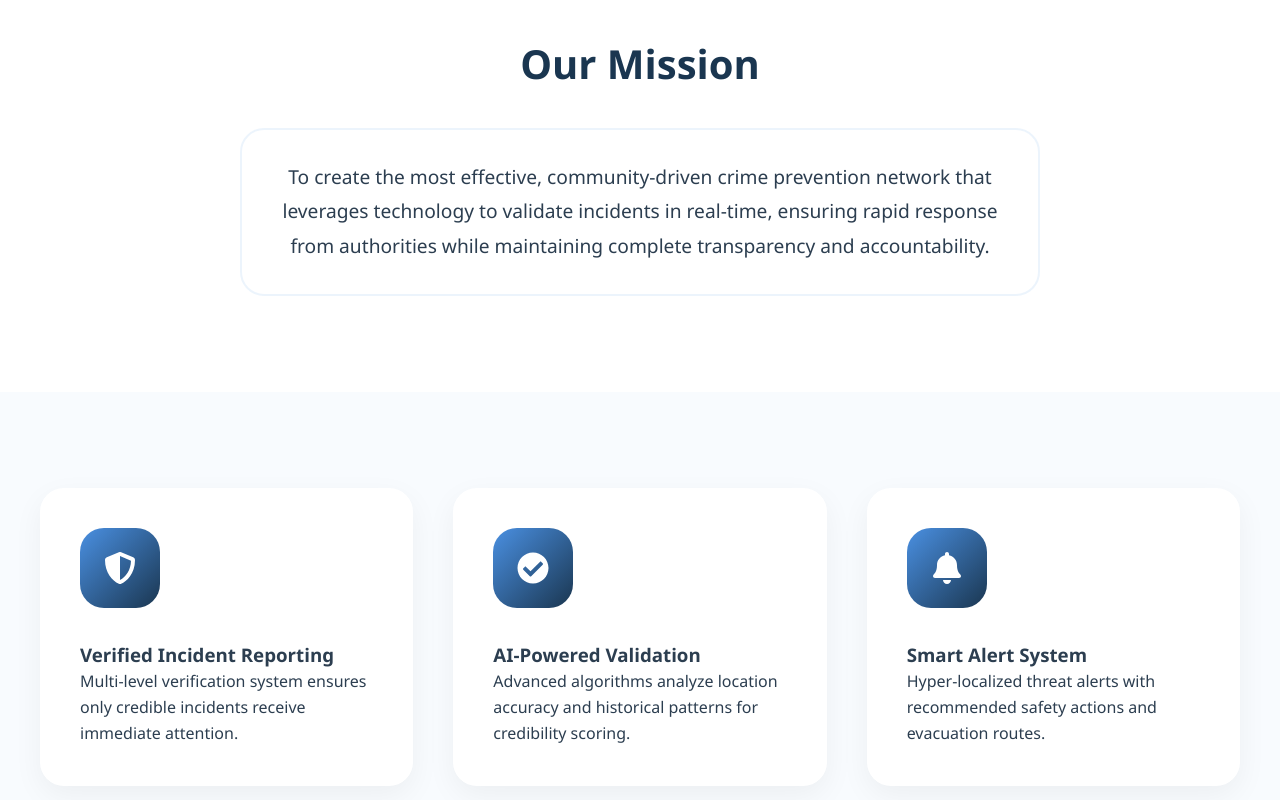
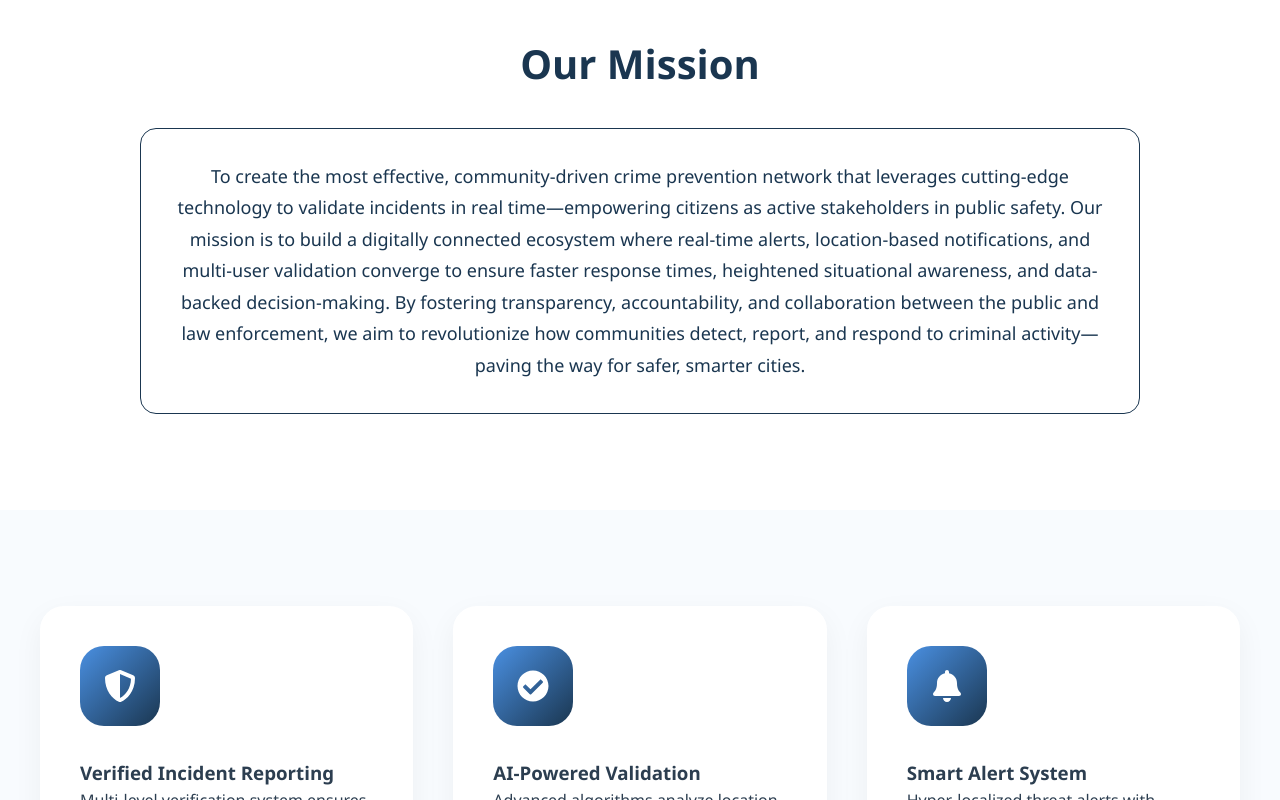
Before and after one commit to fahim-5/Crime-rescue-Team, a React (Vite) app in the folder frontend/: page /about in a window 1280 px wide. Shown: the part 780-1580 px from the top of the page. Built offline with nearby package versions, Linux system fonts and the light colour scheme.

Commit message:
No user design 100% ok

```diff
--- a/frontend/src/components/About.jsx
+++ b/frontend/src/components/About.jsx
@@ -1,4 +1,4 @@
-import React from 'react';
+import React from "react";
 import {
   FaShieldAlt,
   FaCheckCircle,
@@ -8,9 +8,9 @@ import {
   FaUsers,
   FaLock,
   FaChartLine,
-  FaDatabase
-} from 'react-icons/fa';
-import styles from './About.module.css';
+  FaDatabase,
+} from "react-icons/fa";
+import styles from "./About.module.css";
 
 const About = () => {
   return (
@@ -18,10 +18,13 @@ const About = () => {
       {/* Hero Section */}
       <section className={styles.hero}>
         <div className={styles.heroContent}>
-          <h1 className={styles.title}>Empowering Communities Through Collaborative Safety</h1>
+          <h1 className={styles.title}>
+            Empowering Communities Through Collaborative Safety
+          </h1>
           <p className={styles.subtitle}>
-            Our advanced crime reporting platform bridges the gap between citizens and law enforcement,
-            creating safer neighborhoods through real-time collaboration and verified incident reporting.
+            Our advanced crime reporting platform bridges the gap between
+            citizens and law enforcement, creating safer neighborhoods through
+            real-time collaboration and verified incident reporting.
           </p>
           <div className={styles.stats}>
             <div className={styles.statItem}>
@@ -43,11 +46,19 @@ const About = () => {
       {/* Mission Section */}
       <section className={styles.mission}>
         <div className={styles.missionContent}>
-          <h2 className={styles.missionTitle}>Our Mission</h2>
-          <p className={styles.missionStatement}>
-            To create the most effective, community-driven crime prevention network that leverages
-            technology to validate incidents in real-time, ensuring rapid response from authorities
-            while maintaining complete transparency and accountability.
+          <h2 className={styles.missionTitlet1}>Our Mission</h2>
+          <p className={styles.missionStatement1}>
+            To create the most effective, community-driven crime prevention
+            network that leverages cutting-edge technology to validate incidents
+            in real time—empowering citizens as active stakeholders in public
+            safety. Our mission is to build a digitally connected ecosystem
+            where real-time alerts, location-based notifications, and multi-user
+            validation converge to ensure faster response times, heightened
+            situational awareness, and data-backed decision-making. By fostering
+            transparency, accountability, and collaboration between the public
+            and law enforcement, we aim to revolutionize how communities detect,
+            report, and respond to criminal activity—paving the way for safer,
+            smarter cities.
           </p>
         </div>
       </section>
@@ -56,27 +67,47 @@ const About = () => {
       <section className={styles.features}>
         <div className={styles.grid}>
           <div className={styles.card}>
-            <div className={styles.icon}><FaShieldAlt /></div>
+            <div className={styles.icon}>
+              <FaShieldAlt />
+            </div>
             <h3>Verified Incident Reporting</h3>
-            <p>Multi-level verification system ensures only credible incidents receive immediate attention.</p>
+            <p>
+              Multi-level verification system ensures only credible incidents
+              receive immediate attention.
+            </p>
           </div>
 
           <div className={styles.card}>
-            <div className={styles.icon}><FaCheckCircle /></div>
+            <div className={styles.icon}>
+              <FaCheckCircle />
+            </div>
             <h3>AI-Powered Validation</h3>
-            <p>Advanced algorithms analyze location accuracy and historical patterns for credibility scoring.</p>
+            <p>
+              Advanced algorithms analyze location accuracy and historical
+              patterns for credibility scoring.
+            </p>
           </div>
 
           <div className={styles.card}>
-            <div className={styles.icon}><FaBell /></div>
+            <div className={styles.icon}>
+              <FaBell />
+            </div>
             <h3>Smart Alert System</h3>
-            <p>Hyper-localized threat alerts with recommended safety actions and evacuation routes.</p>
+            <p>
+              Hyper-localized threat alerts with recommended safety actions and
+              evacuation routes.
+            </p>
           </div>
 
           <div className={styles.card}>
-            <div className={styles.icon}><FaUserShield /></div>
+            <div className={styles.icon}>
+              <FaUserShield />
+            </div>
             <h3>Identity Verification</h3>
-            <p>Multi-tier verification system for civilians, law enforcement, and government officials.</p>
+            <p>
+              Multi-tier verification system for civilians, law enforcement, and
+              government officials.
+            </p>
           </div>
         </div>
       </section>
@@ -86,7 +117,10 @@ const About = () => {
         <div className={styles.steps}>
           <div className={styles.step} data-step="1">
             <h3>Incident Report</h3>
-            <p>Detailed reporting with media uploads and automatic metadata collection.</p>
+            <p>
+              Detailed reporting with media uploads and automatic metadata
+              collection.
+            </p>
           </div>
 
           <div className={styles.step} data-step="2">
@@ -96,12 +130,18 @@ const About = () => {
 
           <div className={styles.step} data-step="3">
             <h3>AI Analysis</h3>
-            <p>Cross-referencing with historical data and crime pattern recognition.</p>
+            <p>
+              Cross-referencing with historical data and crime pattern
+              recognition.
+            </p>
           </div>
 
           <div className={styles.step} data-step="4">
             <h3>Dispatch</h3>
-            <p>Automated routing to appropriate response teams with all necessary data.</p>
+            <p>
+              Automated routing to appropriate response teams with all necessary
+              data.
+            </p>
           </div>
         </div>
       </section>
@@ -111,12 +151,19 @@ const About = () => {
         <div className={styles.missionContent}>
           <h2 className={styles.missionTitle}>Military-Grade Security</h2>
           <p className={styles.missionStatement}>
-            We implement the highest security standards to protect user data and maintain trust.
+            We implement the highest security standards to protect user data and
+            maintain trust.
           </p>
           <div className={styles.badges}>
-            <div className={styles.badge}><FaLock /> AES-256 Encryption</div>
-            <div className={styles.badge}><FaChartLine /> SOC 2 Certified</div>
-            <div className={styles.badge}><FaDatabase /> GDPR Compliant</div>
+            <div className={styles.badge}>
+              <FaLock /> AES-256 Encryption
+            </div>
+            <div className={styles.badge}>
+              <FaChartLine /> SOC 2 Certified
+            </div>
+            <div className={styles.badge}>
+              <FaDatabase /> GDPR Compliant
+            </div>
           </div>
         </div>
       </section>
--- a/frontend/src/components/About.module.css
+++ b/frontend/src/components/About.module.css
@@ -126,14 +126,21 @@
 
 .missionTitle {
   font-size: 2.5rem;
-  color: var(--primary);
+  color: white;
   margin-bottom: 2rem;
 }
+
+.missionTitlet1{
+  font-size: 2.5rem;
+  color:var(--primary);
+  margin-bottom: 2rem;
+}
+
 
 .missionStatement {
   font-size: 1.2rem;
   line-height: 1.8;
-  color: var(--text);
+  color:whitesmoke;
   max-width: 800px;
   margin: 0 auto;
   padding: 2rem;
@@ -141,6 +148,32 @@
   background: rgba(var(--secondary), 0.05);
   position: relative;
 }
+
+.missionStatement1 {
+  font-size: 1.125rem; /* 18px for optimal readability */
+  line-height: 1.75; /* Consistent vertical rhythm */
+  color: var(--primary);
+  max-width: 1000px; /* Optimal line length for readability */
+  margin-inline: auto;
+  padding: 2rem;
+  border-radius: 1rem;
+  background-color: rgba(var(--secondary-rgb), 0.06);
+  border: 1px solid var(--primary);
+  position: relative;
+  box-shadow: 0 4px 12px rgba(var(--primary-rgb), 0.08);
+  backdrop-filter: blur(6px);
+  -webkit-backdrop-filter: blur(6px);
+  transition: all 0.3s ease-in-out;
+  word-break: break-word;
+}
+
+/* Optional Hover Enhancement (Professional Touch) */
+.missionStatement1:hover {
+  border-color: var(--accent);
+  background-color: rgba(var(--secondary-rgb), 0.1);
+  box-shadow: 0 6px 18px rgba(var(--primary-rgb), 0.12);
+}
+
 
 .missionStatement::before {
   content: '';
@@ -200,6 +233,7 @@
 .workflow {
   padding: 6rem 1.5rem;
   background: var(--surface);
+
 }
 
 .steps {
```
